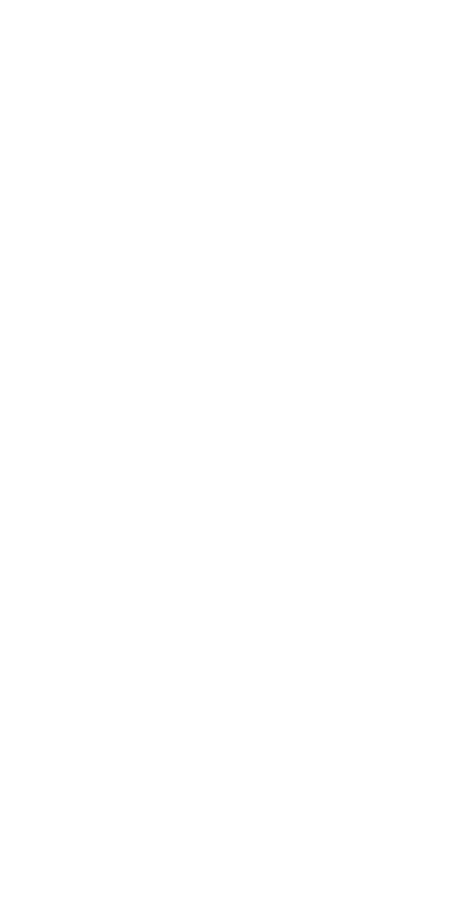
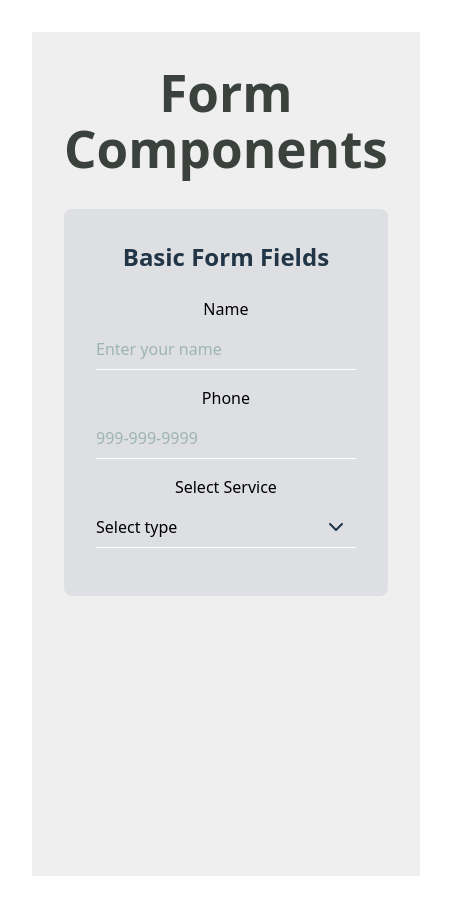
Before and after one commit to djneill/apartment_portal, a React (Vite) app in the folder frontend/: page /formdemo in a window 390 px wide. Before the commit this address had no page. Shown: the whole page, 452 px wide, since content can reach past the window. Before the commit the page ends 844 px from the top, so only its background shows below. Built offline with nearby package versions, Linux system fonts and the light colour scheme.

Commit message:
Components: create FormInput & FormPhoneInput

```diff
--- a/frontend/src/App.tsx
+++ b/frontend/src/App.tsx
@@ -3,6 +3,7 @@
 import Home from './components/Home/Home';
 import UserProfile from './components/UserProfile';
 import './App.css'
+import FormDemo from './pages/FormDemo';
 
 function App() {
 
@@ -12,6 +13,7 @@
         <Route path="/" element={<Login />} />
         <Route path="/home" element={<Home />} />
         <Route path="/users/:id" element={<UserProfile />} />
+        <Route path="/formdemo" element={<FormDemo />} />
       </Routes>
     </BrowserRouter>
   )
--- /dev/null
+++ b/frontend/src/components/form/FormInput.tsx
@@ -0,0 +1,47 @@
+import { InputHTMLAttributes } from 'react';
+
+interface FormInputProps extends InputHTMLAttributes<HTMLInputElement> {
+    label?: string;
+    error?: string;
+}
+
+const FormInput = ({
+    label,
+    error,
+    type = 'text',
+    className = '',
+    id,
+    ...props
+}: FormInputProps) => {
+    const inputId = id || (label ? label.toLowerCase().replace(/\s+/g, '-') : undefined);
+
+    return (
+        <div className="mb-4">
+            {label && (
+                <label htmlFor={inputId} className="block text-black mb-2">
+                    {label}
+                </label>
+            )}
+            <input
+                id={inputId}
+                type={type}
+                className={`
+                    w-full
+                    px-0
+                    py-2
+                    bg-transparent
+                    text-black
+                    border-b
+                    border-content-background
+                    focus:outline-none
+                    focus:border-primary
+                    placeholder:text-secondary
+                    ${className}`}
+                {...props}
+            />
+            {error && <p className="mt-1 text-sm text-red-500">{error}</p>}
+        </div>
+    );
+};
+
+export default FormInput;
--- /dev/null
+++ b/frontend/src/components/form/FormPhoneInput.tsx
@@ -0,0 +1,63 @@
+import { useState } from 'react';
+import FormInput from "./FormInput";
+
+interface FormPhoneInputProps {
+    label?: string;
+    error?: string;
+    value: string;
+    onChange: (value: string) => void;
+    className?: string;
+}
+
+const FormPhoneInput = ({
+    label,
+    error,
+    value,
+    onChange,
+    className = '',
+    ...props
+}: FormPhoneInputProps) => {
+    const [localError, setLocalError] = useState<string | undefined>(undefined);
+
+    const formatPhoneNumber = (input: string) => {
+        const numbers = input.replace(/\D/g, '');
+
+        if (numbers.length === 0) return '';
+
+        if (numbers.length > 10) return `${numbers.slice(0, 3)}-${numbers.slice(3, 6)}-${numbers.slice(6, 10)}`;
+        if (numbers.length >= 7) return `${numbers.slice(0, 3)}-${numbers.slice(3, 6)}-${numbers.slice(6)}`;
+        if (numbers.length >= 4) return `${numbers.slice(0, 3)}-${numbers.slice(3)}`;
+        return numbers;
+    };
+
+    const handleChange = (e: React.ChangeEvent<HTMLInputElement>) => {
+        const rawInput = e.target.value;
+        const formatted = formatPhoneNumber(rawInput);
+
+        if (formatted.length === 12 && formatted.split('-').join('').length === 10) {
+            setLocalError(undefined);
+        } else if (formatted.length > 0) {
+            setLocalError('Phone number must be 10 digits');
+        } else {
+            setLocalError(undefined);
+        }
+
+        onChange(formatted);
+    }
+
+    return (
+        <FormInput
+            type='tel'
+            label={label}
+            error={error || localError}
+            value={value}
+            onChange={handleChange}
+            placeholder='999-999-9999'
+            maxLength={12}
+            className={className}
+            {...props}
+        />
+    );
+};
+
+export default FormPhoneInput;
--- a/frontend/src/components/form/FormSelect.tsx
+++ b/frontend/src/components/form/FormSelect.tsx
@@ -13,20 +13,31 @@
     error,
     options,
     className = '',
-    required,
+    id,
     ...props
 }: FormSelectProps) => {
+    const selectId = id || (label ? label.toLowerCase().replace(/\s+/g, '-') : undefined);
+
+
     return (
         <div className="mb-4">
             {label && (
-                <label className="block text-black mb-2">
+                <label htmlFor={selectId} className="block text-black mb-2">
                     {label}
                 </label>
             )}
             <div className="relative">
                 <select
-                    className={`w-full px-0 py-2 bg-transparent text-black border-b border-content-background focus:border-content-background/20 focus:outline-none appearance-none ${className}`}
-                    required={required}
+                    className={`
+                        w-full
+                        px-0
+                        py-2
+                        bg-transparent
+                        text-black border-b
+                        border-content-background
+                        focus:border-primary
+                        focus:outline-none appearance-none
+                        ${className}`}
                     {...props}>
                     {options.map((option) => (
                         <option key={option.value} value={option.value}>
--- a/frontend/src/components/form/index.ts
+++ b/frontend/src/components/form/index.ts
@@ -1 +1,3 @@
+export { default as FormInput } from './FormInput';
 export { default as FormSelect } from './FormSelect';
+export { default as FormPhoneInput } from './FormPhoneInput';
--- a/frontend/src/pages/FormDemo.tsx
+++ b/frontend/src/pages/FormDemo.tsx
@@ -1,6 +1,10 @@
 import { useState } from 'react';
 import Card from '../components/Card';
-import { FormSelect, } from '../components/form';
+import {
+    FormInput,
+    FormSelect,
+    FormPhoneInput,
+} from '../components/form';
 
 const FormDemo = () => {
     const [formData, setFormData] = useState({
@@ -25,6 +29,19 @@
                 <Card className="p-8">
                     <h2 className="text-2xl font-semibold mb-6">Basic Form Fields</h2>
 
+                    <FormInput
+                        label="Name"
+                        placeholder="Enter your name"
+                        value={formData.name}
+                        onChange={(e) => handleChange('name', e.target.value)}
+                    />
+
+                    <FormPhoneInput
+                        label="Phone"
+                        value={formData.phone}
+                        onChange={(value) => handleChange('phone', value)}
+                    />
+
                     <FormSelect
                         label="Select Service"
                         value={formData.type}
```
Also changed, not shown: 1 other file (tests, documents, lock files or other folders).
